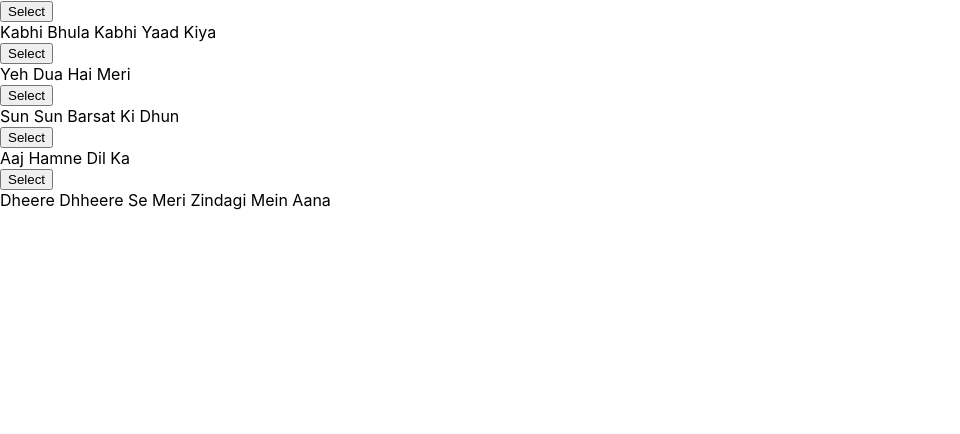
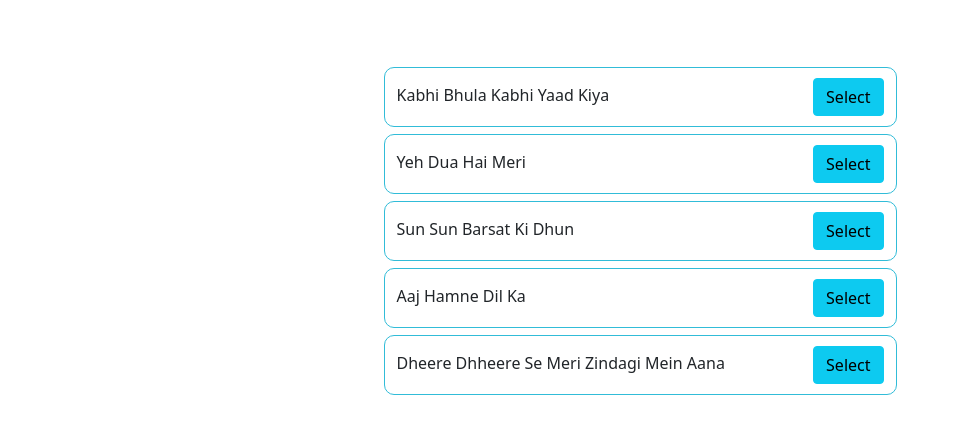
Before and after one commit to sruthi-lal/redux-song, a React (Create React App) app: page / in a window 1280 px wide. Shown: the top 434 px of the page, without its empty margins (0-960 px from the left). Built offline with nearby package versions, Linux system fonts and the light colour scheme.

Commit message:
adding r of data

```diff
--- a/package.json
+++ b/package.json
@@ -6,6 +6,7 @@
     "@testing-library/jest-dom": "^5.16.1",
     "@testing-library/react": "^12.1.2",
     "@testing-library/user-event": "^13.5.0",
+    "bootstrap": "^5.1.3",
     "react": "^17.0.2",
     "react-dom": "^17.0.2",
     "react-redux": "^7.2.6",
--- a/src/App.css
+++ b/src/App.css
@@ -36,3 +36,24 @@
     transform: rotate(360deg);
   }
 }
+
+.song {
+  border: 1px solid #31bcd8;
+
+  width: 45% !important;
+  margin: 7px auto;
+  padding: 10px;
+  border-radius: 10px;
+}
+.song-space{
+  padding-top: 67px;
+}
+.lft{
+  float: right;
+}
+
+.song-space p{
+    float: left;
+    padding-top: 5px;
+    margin: 0;
+}
--- a/src/components/SongList.js
+++ b/src/components/SongList.js
@@ -4,13 +4,13 @@
           renderList(){
               return this.props.song.map((s) =>{
                   return(
-                      <div key={s.title}>
-                          <div>
-                              <button>Select</button>
+                      <div className='row' key={s.title}>
+                           <div className = "col-12 song">
+                            <p>{s.title}</p>
+                              <button className='btn btn-info lft'>Select</button>
                           </div>
-                          <div>
-                              {s.title}
-                          </div>
+
+
 
                       </div>
                   )
@@ -21,7 +21,7 @@
      render() {
            console.log(this.props)
          return (
-             <div>
+             <div className='container song-space'>
                  {this.renderList()}
              </div>
          )
--- a/src/index.js
+++ b/src/index.js
@@ -6,7 +6,7 @@ import { createStore } from 'redux';
 import App from './App';
 import reportWebVitals from './reportWebVitals';
 import reducers from './reducers'
-
+import 'bootstrap/dist/css/bootstrap.min.css';
 ReactDOM.render(
   <React.StrictMode>
     <Provider store={createStore(reducers)}>
```
Also changed, not shown: 1 other file (tests, documents, lock files or other folders).
